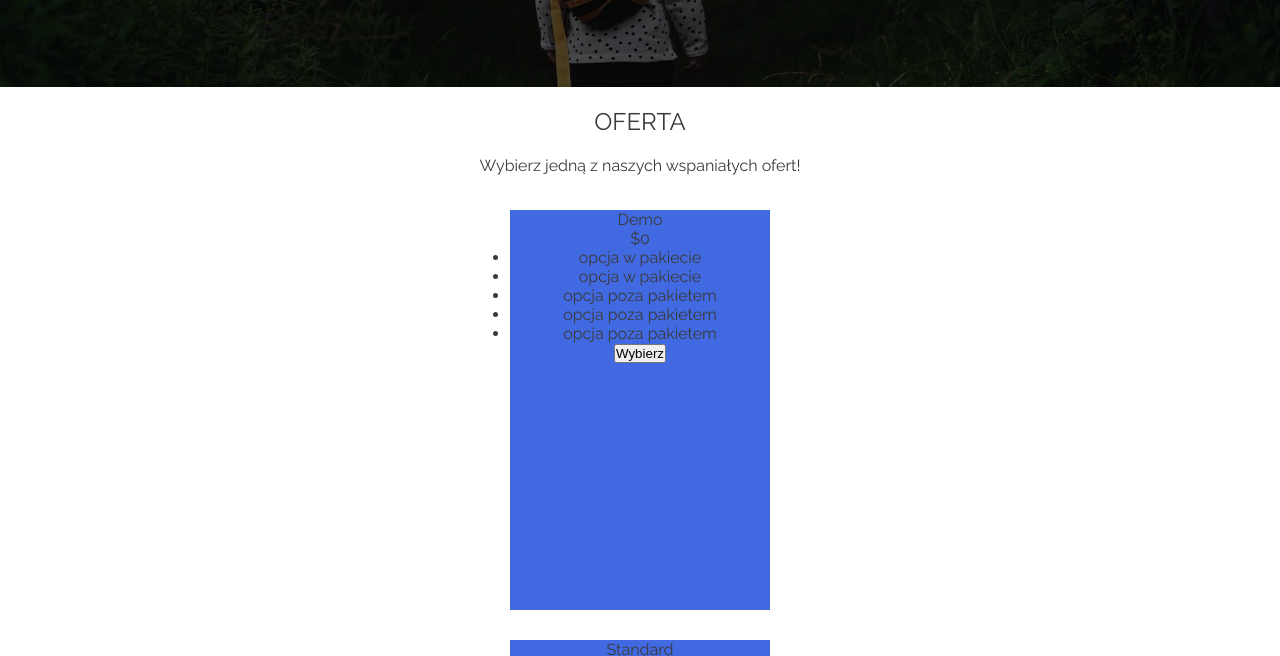
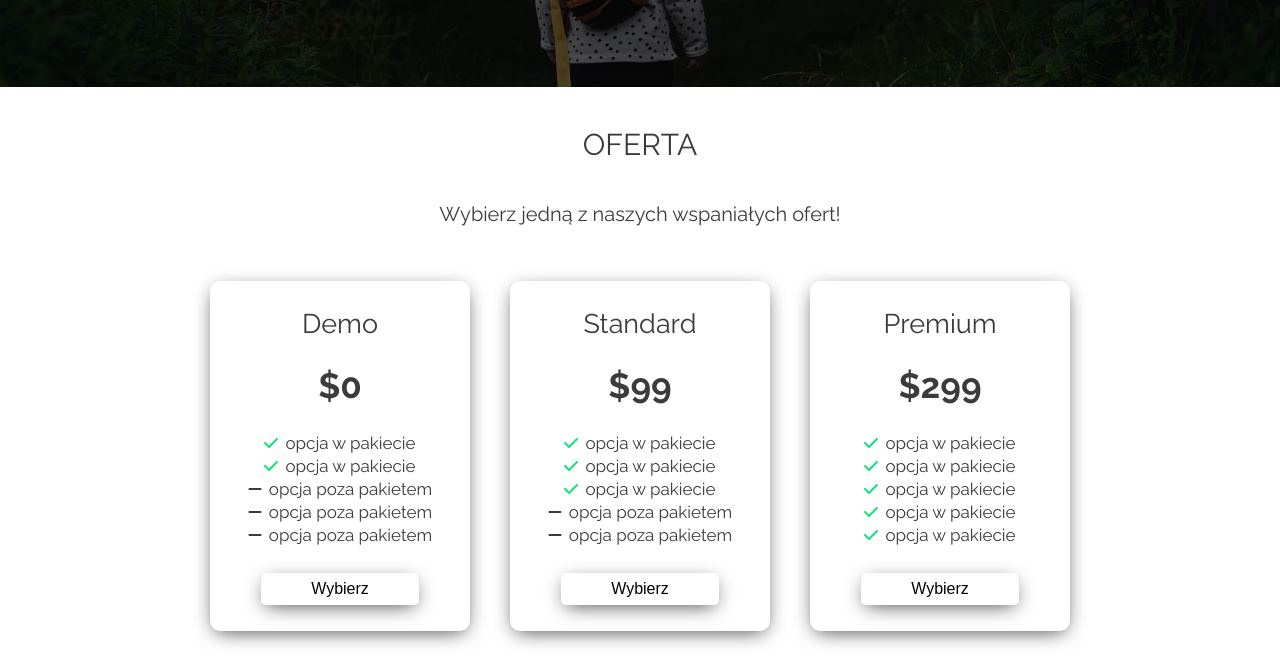
Before and after one commit to kamil713/forest-website, a website: page index.html in a window 1280 px wide. Shown: the part 1177-1833 px from the top of the page. Drawn offline with Linux system fonts and the light colour scheme.

Commit message:
feat: added offer section

```diff
--- a/src/sass/_colors.scss
+++ b/src/sass/_colors.scss
@@ -4,6 +4,7 @@ $pure-white: rgb(216, 216, 216);
 $gold: #d6c78e;
 $darkgold: #9b9165;
 $red: #a01c35;
+$green: rgb(25, 225, 125); // #19e17d
 $dark: rgb(59, 59, 59); // #232323
 $darker: rgb(25, 25, 25); // #191919
 
--- a/src/sass/_large.scss
+++ b/src/sass/_large.scss
@@ -126,6 +126,31 @@
 				}
 			}
 		}
+
+		.offer {
+			&__header,
+			&__description,
+			.offers {
+				margin-top: 4rem;
+			}
+
+			&__header {
+				font-size: 3rem;
+			}
+
+			&__description {
+				font-size: 2rem;
+			}
+
+			.offers {
+				height: 370px;
+				margin-bottom: 4rem;
+
+				&__box {
+					margin: 1.5rem 2rem;
+				}
+			}
+		}
 	}
 
 	// FOOTER
--- a/src/sass/_medium.scss
+++ b/src/sass/_medium.scss
@@ -51,7 +51,6 @@
       }
     }
 
-
 		.adventure {
 			background-image: url('/dist/img/girlBig.jpg');
 
@@ -59,6 +58,37 @@
 				.hero-description {
           padding: 2.5rem 14rem;
 					font-size: 2.5rem;
+				}
+			}
+		}
+
+		.offer {
+			.offers {
+				display: flex;
+				justify-content: center;
+				flex-wrap: wrap;
+				flex-direction: row;
+
+				&__box {
+					&-title {
+						font-size: 2.7rem;
+					}
+
+					&-price {
+						font-size: 3.5rem;
+					}
+
+					ul {
+						li {
+							font-size: 1.7rem;
+							line-height: 2.3rem;
+						}
+					}
+
+					&-btn {
+						padding: 0.7rem 5rem;
+						font-size: 1.6rem;
+					}
 				}
 			}
 		}
--- a/src/sass/_small.scss
+++ b/src/sass/_small.scss
@@ -57,6 +57,35 @@
 				}
 			}
 		}
+
+		.offer {
+			&__header {
+				font-size: 2.6rem;
+			}
+
+			&__description {
+				font-size: 1.8rem;
+			}
+
+			.offers {
+				&__box {
+					height: 350px;
+
+					&-title {
+						font-size: 2.6rem;
+					}
+
+					&-price {
+						font-size: 3.2rem;
+					}
+
+					&-btn {
+						padding: 0.6rem 4.5rem;
+						font-size: 1.6rem;
+					}
+				}
+			}
+		}
 	}
 
 	// FOOTER
--- a/src/sass/main.scss
+++ b/src/sass/main.scss
@@ -45,16 +45,16 @@ body {
 
 .check {
 	mask: url('/dist/img/checkSvg.svg') no-repeat;
-	background: greenyellow;
-	width: 3.2rem;
-	height: 3.2rem;
+	background: $green;
+	width: 1.6rem;
+	height: 1.6rem;
 }
 
 .minus {
 	mask: url('/dist/img/minusSvg.svg') no-repeat;
 	background: $dark;
-	width: 3.2rem;
-	height: 3.2rem;
+	width: 1.6rem;
+	height: 1.6rem;
 }
 
 .visible {
@@ -252,10 +252,6 @@ body {
 			text-transform: uppercase;
 		}
 
-		// &__description {
-
-		// }
-
 		.offers {
 			margin-bottom: 2rem;
 			display: flex;
@@ -263,11 +259,54 @@ body {
 			flex-direction: column;
 
 			&__box {
-				height: 400px;
+				height: 330px;
 				width: 260px;
 				margin: 1.5rem;
-				// poprawić te marginesy
-				background-color: royalblue;
+				background-color: $white;
+				border-radius: 1rem;
+				box-shadow: 0px 5px 20px -5px $dark;
+				display: flex;
+				align-items: center;
+				justify-content: space-evenly;
+				flex-direction: column;
+
+				&-title {
+					font-size: 2.5rem;
+				}
+
+				&-price {
+					font-size: 3rem;
+					font-weight: 700;
+				}
+
+				ul {
+					li {
+						display: flex;
+						align-items: center;
+						justify-content: center;
+						font-size: 1.6rem;
+						line-height: 2rem;
+						list-style: none;
+
+						i {
+							margin-right: 0.5rem;
+						}
+					}
+				}
+
+				&-btn {
+					padding: 0.5rem 4rem;
+					font-size: 1.5rem;
+					background-color: $white;
+					border: none;
+					border-radius: 0.5rem;
+					box-shadow: 0px 5px 20px -5px $dark;
+
+					&:hover {
+						background-color: $green;
+						box-shadow: 0px 5px 10px 0px $green;
+					}
+				}
 			}
 		}
 	}
```
Also changed, not shown: dist/css/main.min.css.
